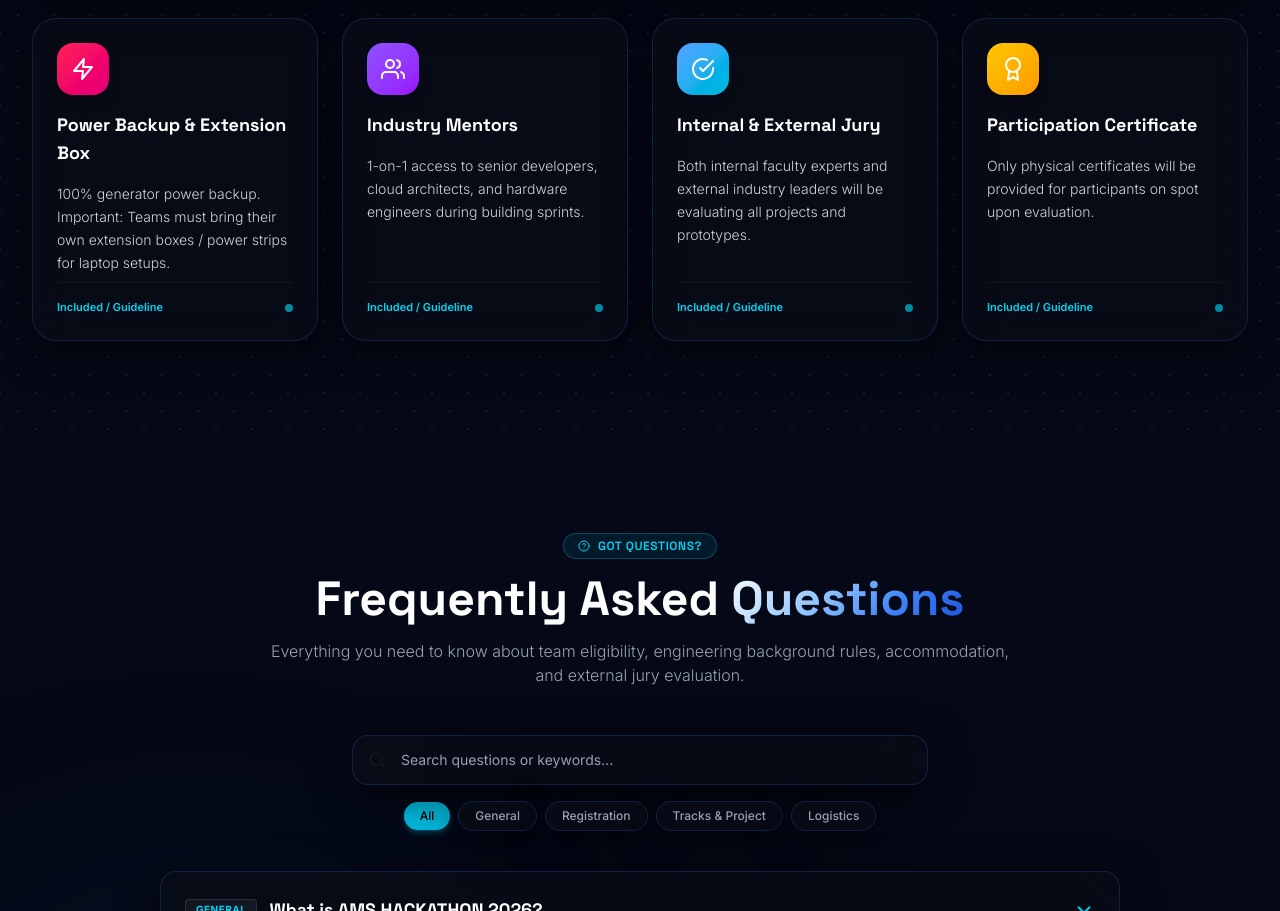
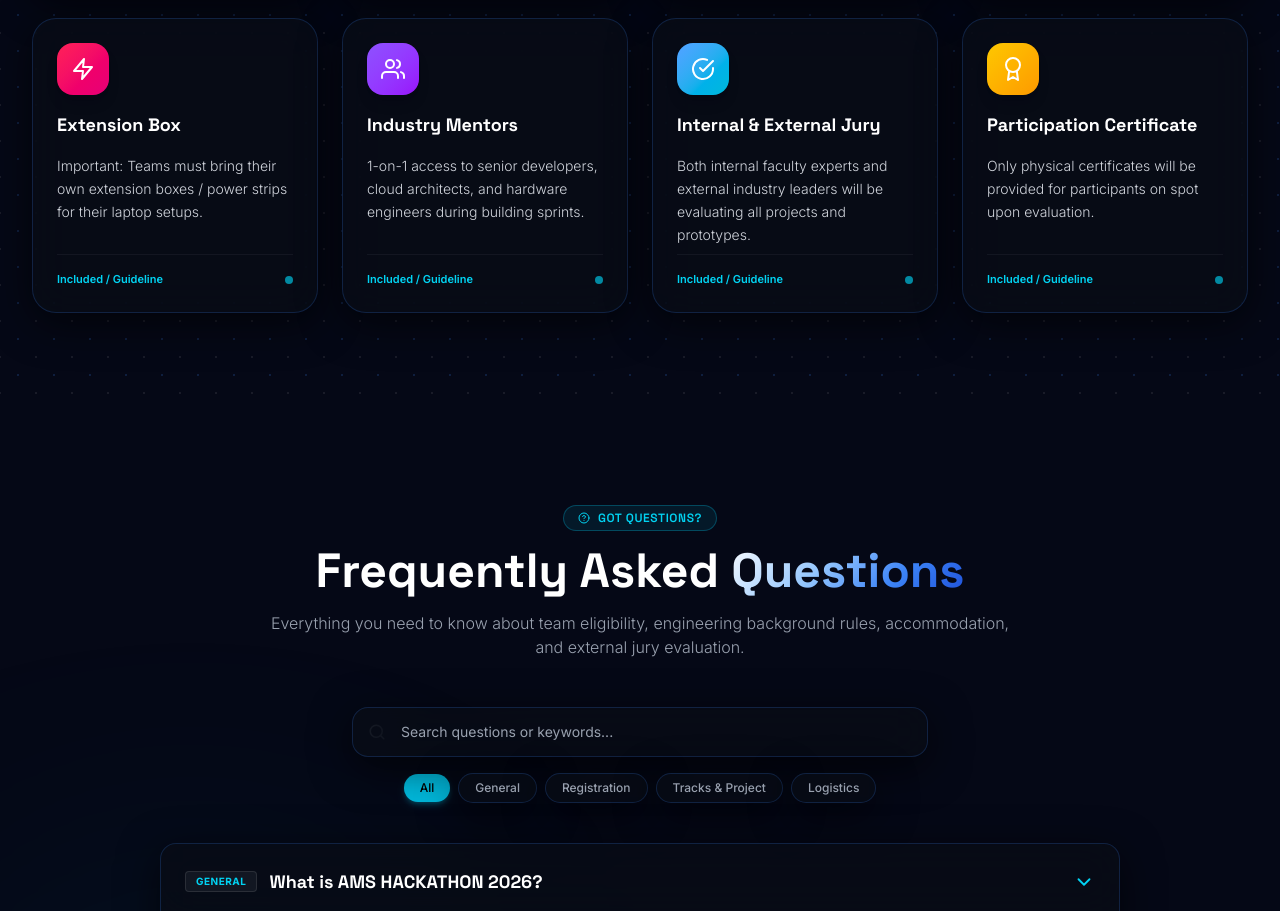
Before and after one commit to sharafahh/AMS-HACKATHON-2026, a React (Vite) app in the folder client/: page / in a window 1280 px wide. Shown: the part 8125-9036 px from the top of the page. Built offline with nearby package versions, Linux system fonts and the light colour scheme.

Commit message:
extension changes

```diff
--- a/client/src/components/home/Facilities.jsx
+++ b/client/src/components/home/Facilities.jsx
@@ -41,8 +41,8 @@ const facilities = [
   },
   {
     icon: FiZap,
-    title: "Power Backup & Extension Box",
-    description: "100% generator power backup. Important: Teams must bring their own extension boxes / power strips for laptop setups.",
+    title: "Extension Box",
+    description: "Important: Teams must bring their own extension boxes / power strips for their laptop setups.",
     gradient: "from-rose-500 to-pink-600",
     border: "border-rose-500/30",
   },
```
